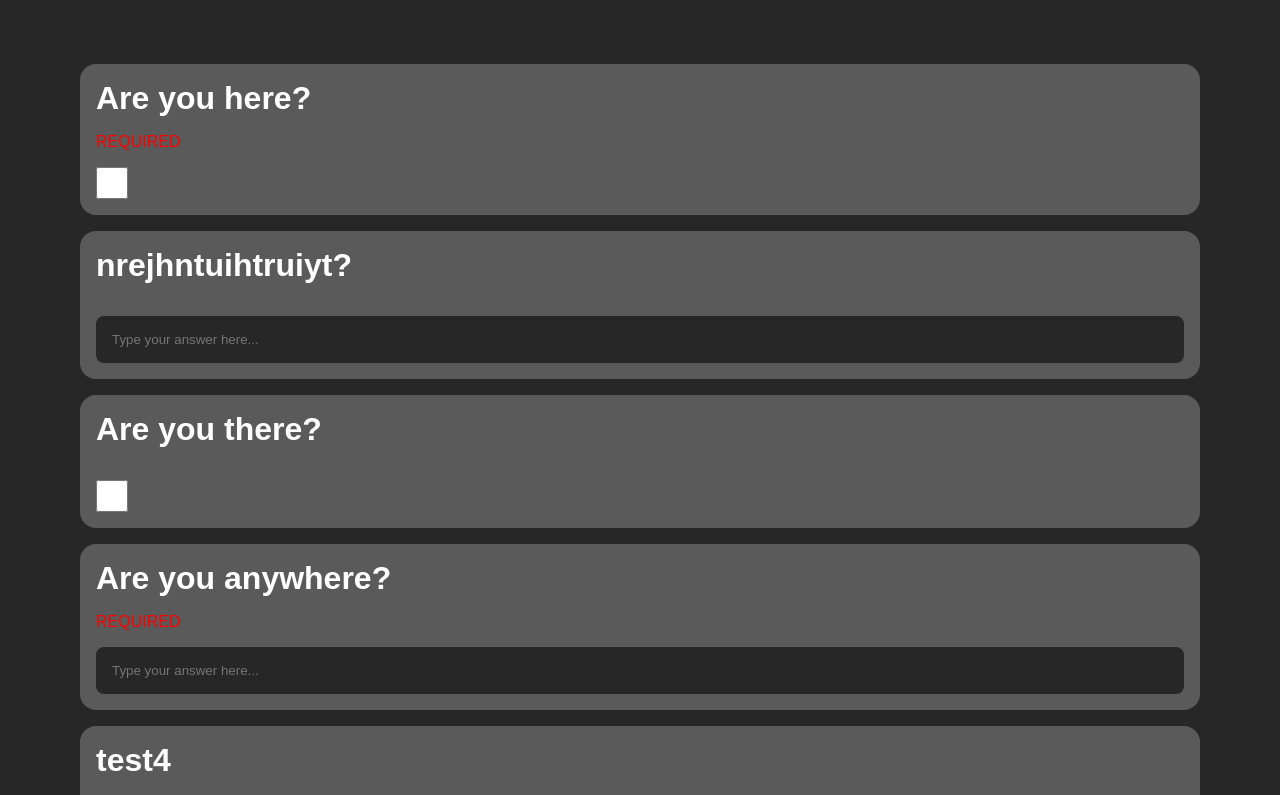
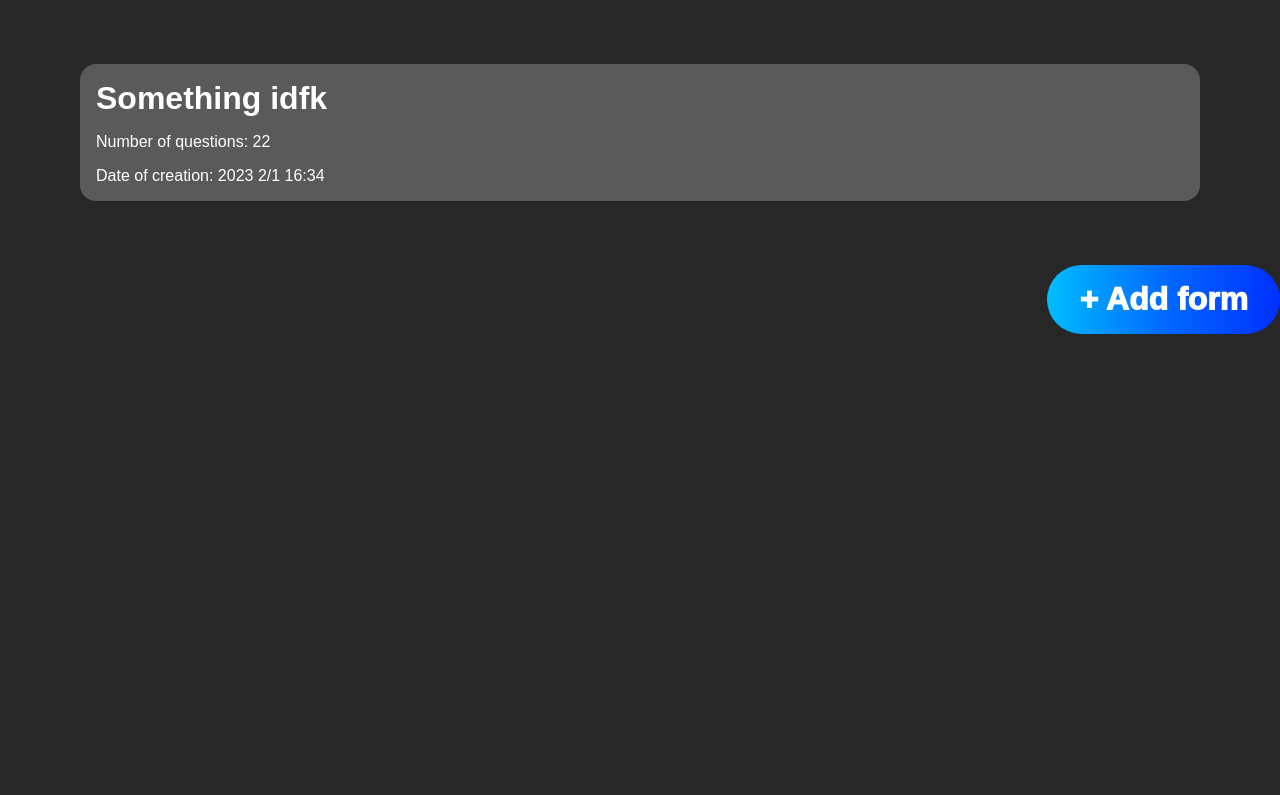
Before and after one commit to Hexy32/React-form, a React (Vite) app: page / in a window 1280 px wide. Shown: the top 795 px of the page. Built offline with nearby package versions, Linux system fonts and the light colour scheme.

Commit message:
started on upgrading it

```diff
--- a/src/App.tsx
+++ b/src/App.tsx
@@ -1,79 +1,80 @@
 import './App.css'
 
-import CustomForm, { Questionstype } from './components/Questions'
+import CustomForm, { FormsType } from './components/Questions'
+import NewForm from './components/NewForm'
 
 function App() {
-	const questions: Questionstype[] = [
+	const forms: FormsType[] = [
 		{
-			question: 'Are you here?',
-			answer: {
-				checkbox_answer: true,
-			},
-			required: true,
-			key: `${Date.now()}`,
+			formName: 'Something idfk',
+			numberOfQuestions: '22',
+			dateCreated: `${Date.now()}`,
 		},
-		{
-			question: 'nrejhntuihtruiyt?',
-			answer: {
-				text_answer: true,
-			},
-			required: false,
-			key: `${Date.now()}`,
-		},
-		{
-			question: 'Are you there?',
-			answer: {
-				checkbox_answer: true,
-			},
-			required: false,
-			key: `${Date.now()}`,
-		},
-		{
-			question: 'Are you anywhere?',
-			answer: {
-				text_answer: true,
-			},
-			required: true,
-			key: `${Date.now()}`,
-		},
-		{
-			question: 'test4',
-			answer: {
-				text_answer: true,
-			},
-			required: true,
-			key: `${Date.now()}`,
-		},
-		{
-			question: 'test5',
-			answer: {
-				text_answer: true,
-			},
-			required: false,
-			key: `${Date.now()}`,
-		},
-		{
-			question: 'test6',
-			answer: {
-				checkbox_answer: true,
-			},
-			required: true,
-			key: `${Date.now()}`,
-		},
-		{
-			question: 'test7',
-			answer: {
-				text_answer: true,
-			},
-			required: false,
-			key: `${Date.now()}`,
-		},
+		// {
+		// 	question: 'nrejhntuihtruiyt?',
+		// 	answer: {
+		// 		text_answer: true,
+		// 	},
+		// 	required: false,
+		// 	key: `${Date.now()}`,
+		// },
+		// {
+		// 	question: 'Are you there?',
+		// 	answer: {
+		// 		checkbox_answer: true,
+		// 	},
+		// 	required: false,
+		// 	key: `${Date.now()}`,
+		// },
+		// {
+		// 	question: 'Are you anywhere?',
+		// 	answer: {
+		// 		text_answer: true,
+		// 	},
+		// 	required: true,
+		// 	key: `${Date.now()}`,
+		// },
+		// {
+		// 	question: 'test4',
+		// 	answer: {
+		// 		text_answer: true,
+		// 	},
+		// 	required: true,
+		// 	key: `${Date.now()}`,
+		// },
+		// {
+		// 	question: 'test5',
+		// 	answer: {
+		// 		text_answer: true,
+		// 	},
+		// 	required: false,
+		// 	key: `${Date.now()}`,
+		// },
+		// {
+		// 	question: 'test6',
+		// 	answer: {
+		// 		checkbox_answer: true,
+		// 	},
+		// 	required: true,
+		// 	key: `${Date.now()}`,
+		// },
+		// {
+		// 	question: 'test7',
+		// 	answer: {
+		// 		text_answer: true,
+		// 	},
+		// 	required: false,
+		// 	key: `${Date.now()}`,
+		// },
 	]
 
 	return (
-		<main className='wrapper'>
-			<CustomForm questions={questions} />
-		</main>
+		<>
+			<main className='wrapper'>
+				<CustomForm forms={forms} />
+			</main>
+			<NewForm forms={forms} />
+		</>
 	)
 }
 
--- /dev/null
+++ b/src/components/NewForm.tsx
@@ -0,0 +1,16 @@
+import { FormProps } from './Questions'
+import styles from './styles/NewForm.module.css'
+
+export default function NewForm({ forms }: FormProps) {
+	return (
+		<button
+			className={styles.new_form_btn}
+			onClick={newFormFunc}>
+			+ Add form
+		</button>
+	)
+}
+
+function newFormFunc() {
+	console.log('test')
+}
--- a/src/components/Questions.tsx
+++ b/src/components/Questions.tsx
@@ -1,37 +1,33 @@
 import styles from './styles/Questions.module.css'
 
-export default function CustomForm({ questions }: QuestionProps) {
+export default function CustomForm({ forms }: FormProps) {
+	const TIME = new Date()
+
 	return (
 		<form className={styles.wrapper}>
-			{questions.map((question) => (
+			{forms.map((form) => (
 				<div className={styles.questioncontainer}>
-					<p
-						className={styles.question}
-						key={question.key}>
-						{question.question}
+					<h2 className={styles.question}>{form.formName}</h2>
+					<p className={styles.number_of_questions}>
+						{`Number of questions: ${form.numberOfQuestions}`}
 					</p>
-					<p className={styles.required}>{question.required && 'REQUIRED'}</p>
-					<input
-						type={question.answer.checkbox_answer ? 'checkbox' : 'text'}
-						placeholder='Type your answer here...'
-						className={question.answer.checkbox_answer ? styles.checkbox_answer : styles.answer}
-					/>
+					<p className={styles.date_created}>{`Date of creation:
+						${TIME.getFullYear()}
+						${TIME.getMonth()}/${TIME.getDay()}
+						${TIME.getHours()}:${TIME.getMinutes()}
+						`}</p>
 				</div>
 			))}
 		</form>
 	)
 }
 
-interface QuestionProps {
-	questions: Questionstype[]
+export interface FormProps {
+	forms: FormsType[]
 }
 
-export type Questionstype = {
-	question: string
-	required: boolean
-	key: string
-	answer: {
-		checkbox_answer?: boolean
-		text_answer?: boolean
-	}
+export type FormsType = {
+	formName: string
+	numberOfQuestions: string
+	dateCreated: string
 }
--- /dev/null
+++ b/src/components/styles/NewForm.module.css
@@ -0,0 +1,23 @@
+.new_form_btn {
+  padding: 1rem 2rem;
+
+  display: flex;
+
+  font-size: 2rem;
+  font-weight: 1000;
+  font-family: Arial, Helvetica, sans-serif;
+  color: white;
+
+  float: right;
+
+  border-radius: 100vh;
+
+  border: none;
+
+  cursor: pointer;
+
+  background: linear-gradient(90deg,
+      rgba(0, 189, 255, 1) 0%,
+      rgba(0, 104, 255, 1) 52%,
+      rgba(0, 48, 255, 1) 100%);
+}
--- a/src/components/styles/Questions.module.css
+++ b/src/components/styles/Questions.module.css
@@ -34,9 +34,10 @@
   border-radius: 0.5rem;
 }
 
-.required {
-  color: red;
+.number_of_questions,
+.date_created {
   font-family: Arial, Helvetica, sans-serif;
+  color: white;
 }
 
 .checkbox_answer {
```
